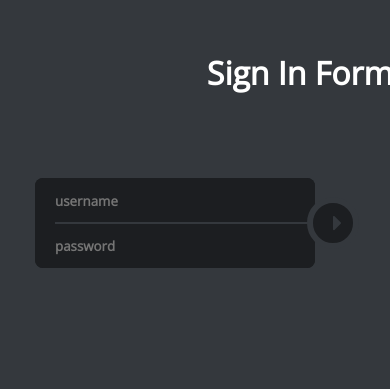
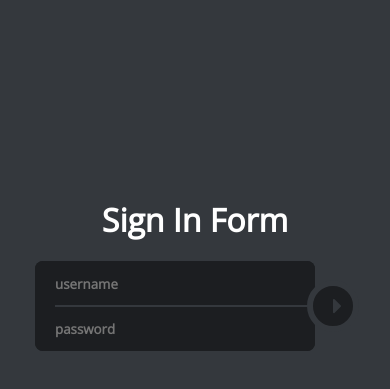
Before and after one commit to hungryhawk/spring-on-react, a React (Create React App) app: page /login in a window 390 px wide. Shown: the part 169-558 px from the top of the page. Built offline with nearby package versions, Linux system fonts and the light colour scheme; a web font is replaced by a local one.

Commit message:
Add responsiveness to form

```diff
--- a/src/pages/LoginPage.css
+++ b/src/pages/LoginPage.css
@@ -109,3 +109,7 @@
 #signin p > a:hover {
   border-bottom: 1px solid;
 }
+
+.formName {
+  margin-bottom: 20px;
+}
--- a/src/pages/LoginPage.jsx
+++ b/src/pages/LoginPage.jsx
@@ -26,8 +26,8 @@
   return (
     <>
       <div className="background">
-        <h1>Sign In Form</h1>
         <div id="wrapper">
+          <h1 className='formName'>Sign In Form</h1>
           <form onSubmit={submitHandle} id="signin" autoComplete="off">
             <input
               id="user"
```
